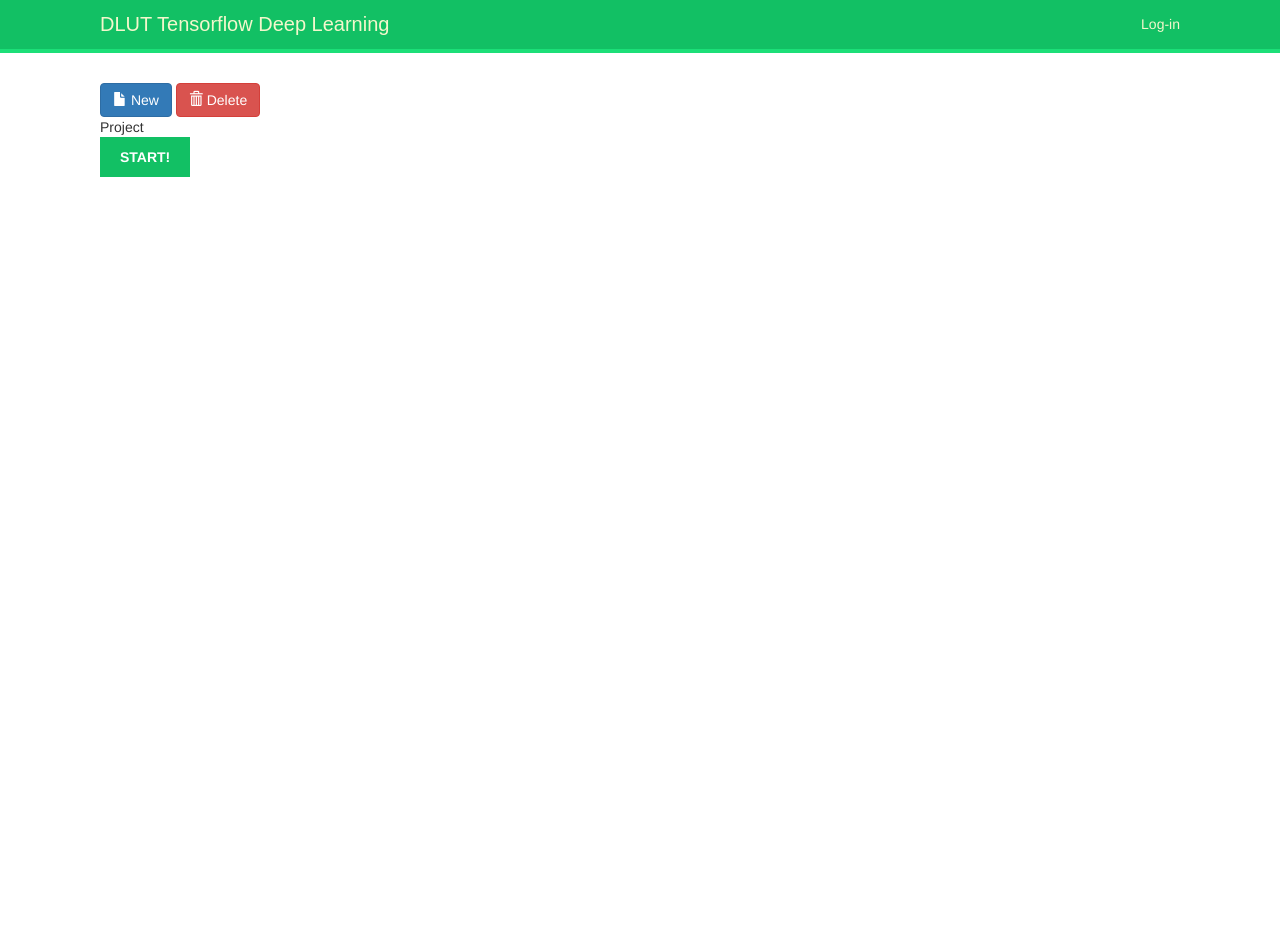
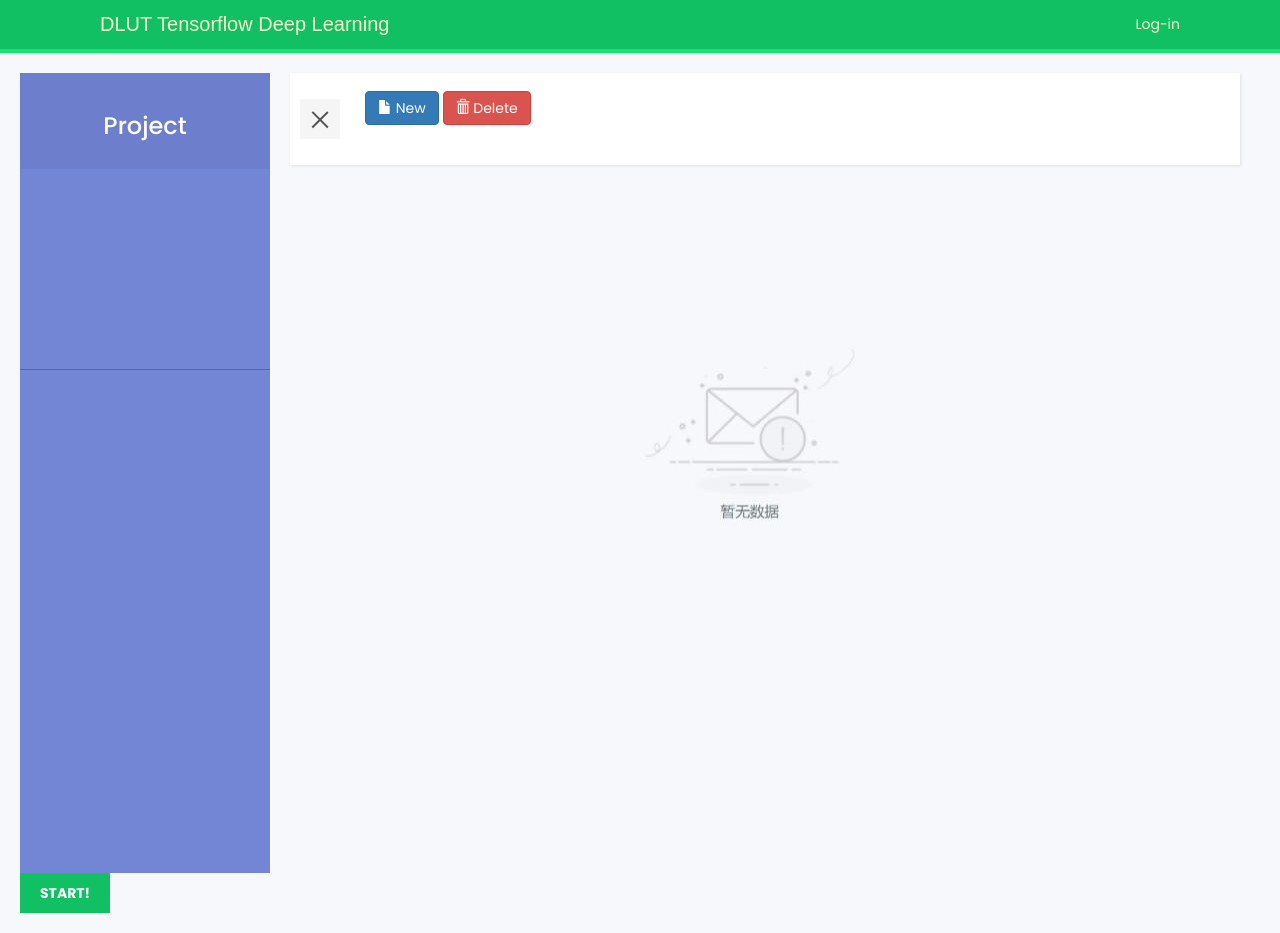
Before and after one commit to Leerw/django-kubeflow, a Django app: page /account/init/ in a window 1280 px wide. Before the commit the page ends 177 px from the top, so only its background shows below. Run offline with Django 3.2, Linux system fonts and the light colour scheme; some libraries are stand-ins or nearby versions; some web fonts are replaced.

Commit message:
fixed backend bug

```diff
--- /dev/null
+++ b/account/static/css/style5.css
@@ -0,0 +1,284 @@
+/*
+    DEMO STYLE
+*/
+@import "https://fonts.googleapis.com/css?family=Poppins:300,400,500,600,700";
+
+
+body {
+    font-family: 'Poppins', sans-serif;
+    background: #f7f8fc;
+}
+
+p {
+    font-family: 'Poppins', sans-serif;
+    font-size: 1.1em;
+    font-weight: 300;
+    line-height: 1.7em;
+    color: #999;
+}
+h3{
+	text-align:center;
+}
+a, a:hover, a:focus {
+    color: inherit;
+    text-decoration: none;
+    transition: all 0.3s;
+}
+.project-choose {
+	position:absolute;
+	height: 56px;
+	top:18px;
+	left:50px;
+}
+.project{
+	width:179px;
+	height:100%;
+	background:#6c757d;
+}
+.button{
+	display: block;
+	float: left;
+	position: relative;
+	height: 46px;
+	width: 80px;
+	margin: 5px 10px 18px 0;
+
+	text-decoration: none;
+	font: 12px "Helvetica Neue", Helvetica, Arial, sans-serif;
+	font-weight: bold;
+	line-height: 25px;
+	text-align: center;
+}
+.button-group {
+	margin-left:10px;
+	height:100%;
+	padding-left:15px;
+	padding-right:15px;
+}
+.button-default {
+	color: #555555;
+    border-bottom: 4px solid #b2b1b1;
+    background: #e2e2e2;
+}
+.title{
+    height: 50px;
+    text-align: center;
+    font-size: 18px;
+    color: #ffffff;
+    letter-spacing: 0;
+    line-height: 50px;
+    border-bottom: 1px solid #333C51;
+}
+.navbar {
+	width:100%;
+	height:92px;
+    padding: 15px 10px;
+    background: #fff;
+    border: none;
+    border-radius: 0;
+    box-shadow: 1px 1px 3px rgba(0, 0, 0, 0.1);
+}
+.file{
+	width:100%;
+	height:617.4px;
+	background:#fff;
+	padding-top:13px;
+	border: none;
+    border-radius: 0;
+    box-shadow: 1px 1px 3px rgba(0, 0, 0, 0.1);
+}
+.navbar-btn {
+    box-shadow: none;
+    outline: none !important;
+    border: none;
+}
+
+.line {
+    width: 100%;
+    height: 1px;
+    border-bottom: 1px dashed #ddd;
+    margin: 40px 0;
+}
+
+/* ---------------------------------------------------
+    SIDEBAR STYLE
+----------------------------------------------------- */
+.wrapper {
+    display: flex;
+    align-items: stretch;
+    perspective: 1500px;
+}
+
+#sidebar {
+    min-width: 250px;
+    max-width: 250px;
+    background: #7386D5;
+    color: #fff;
+    transition: all 0.6s cubic-bezier(0.945, 0.020, 0.270, 0.665);
+    transform-origin: bottom left;
+}
+
+#sidebar.active {
+    margin-left: -250px;
+    transform: rotateY(100deg);
+}
+
+#sidebar .sidebar-header {
+    padding: 20px;
+    background: #6d7fcc;
+}
+
+#sidebar ul.components {
+    padding: 20px 0;
+    border-bottom: 1px solid #47748b;
+}
+
+#sidebar ul p {
+    color: #fff;
+    padding: 10px;
+}
+
+#sidebar ul li a {
+    padding: 10px;
+    font-size: 1.1em;
+    display: block;
+}
+#sidebar ul li a:hover {
+    color: #7386D5;
+    background: #fff;
+}
+
+#sidebar ul li.active > a, a[aria-expanded="true"] {
+    color: #fff;
+    background: #6d7fcc;
+}
+
+
+a[data-toggle="collapse"] {
+    position: relative;
+}
+
+a[aria-expanded="false"]::before, a[aria-expanded="true"]::before {
+    content: '\e259';
+    display: block;
+    position: absolute;
+    right: 20px;
+    font-family: 'Glyphicons Halflings';
+    font-size: 0.6em;
+}
+a[aria-expanded="true"]::before {
+    content: '\e260';
+}
+
+
+ul ul a {
+    font-size: 0.9em !important;
+    padding-left: 30px !important;
+    background: #6d7fcc;
+}
+
+ul.CTAs {
+    padding: 20px;
+}
+
+ul.CTAs a {
+    text-align: center;
+    font-size: 0.9em !important;
+    display: block;
+    border-radius: 5px;
+    margin-bottom: 5px;
+}
+
+a.download {
+    background: #fff;
+    color: #7386D5;
+}
+
+a.article, a.article:hover {
+    background: #6d7fcc !important;
+    color: #fff !important;
+}
+
+
+
+/* ---------------------------------------------------
+    CONTENT STYLE
+----------------------------------------------------- */
+#content {
+	width:100%;
+    padding: 20px;
+	padding-top:0px;
+    min-height: 100vh;
+    transition: all 0.3s;
+}
+
+#sidebarCollapse {
+	position:absolute;
+	left:10px;
+	top:18px;
+    width: 40px;
+    height: 40px;
+    background: #f5f5f5;
+}
+
+#sidebarCollapse span {
+    width: 80%;
+    height: 2px;
+    margin: 0 auto;
+    display: block;
+    background: #555;
+    transition: all 0.8s cubic-bezier(0.810, -0.330, 0.345, 1.375);
+    transition-delay: 0.2s;
+}
+
+#sidebarCollapse span:first-of-type {
+    transform: rotate(45deg) translate(2px, 2px);
+}
+#sidebarCollapse span:nth-of-type(2) {
+    opacity: 0;
+}
+#sidebarCollapse span:last-of-type {
+    transform: rotate(-45deg) translate(1px, -1px);
+}
+
+
+#sidebarCollapse.active span {
+    transform: none;
+    opacity: 1;
+    margin: 5px auto;
+}
+
+
+/* ---------------------------------------------------
+    MEDIAQUERIES
+----------------------------------------------------- */
+@media (max-width: 768px) {
+    #sidebar {
+        margin-left: -250px;
+        transform: rotateY(90deg);
+    }
+    #sidebar.active {
+        margin-left: 0;
+        transform: none;
+    }
+    #sidebarCollapse span:first-of-type,
+    #sidebarCollapse span:nth-of-type(2),
+    #sidebarCollapse span:last-of-type {
+        transform: none;
+        opacity: 1;
+        margin: 5px auto;
+    }
+    #sidebarCollapse.active span {
+        margin: 0 auto;
+    }
+    #sidebarCollapse.active span:first-of-type {
+        transform: rotate(45deg) translate(2px, 2px);
+    }
+    #sidebarCollapse.active span:nth-of-type(2) {
+        opacity: 0;
+    }
+    #sidebarCollapse.active span:last-of-type {
+        transform: rotate(-45deg) translate(1px, -1px);
+    }
+
+}
--- a/account/templates/account/dashboard.html
+++ b/account/templates/account/dashboard.html
@@ -6,17 +6,122 @@
     <link href="{% static 'css/base.css' %}" rel="stylesheet">
     <link rel="stylesheet" href="https://maxcdn.bootstrapcdn.com/bootstrap/4.0.0/css/bootstrap.min.css" integrity="sha384-Gn5384xqQ1aoWXA+058RXPxPg6fy4IWvTNh0E263XmFcJlSAwiGgFAW/dAiS6JXm" crossorigin="anonymous">
     <link rel="stylesheet" href="https://maxcdn.bootstrapcdn.com/bootstrap/3.3.7/css/bootstrap.min.css">
-	<link rel="stylesheet" href="http://cdn.bootcss.com/bootstrap/3.2.0/css/bootstrap.min.css" />
     <script src="http://cdn.bootcss.com/jquery/1.11.1/jquery.min.js"></script>
     <script src="http://cdn.bootcss.com/bootstrap/3.2.0/js/bootstrap.min.js"></script>
+    <link href="{% static 'css/style5.css' %}" rel="stylesheet">
 </head>
 {% endblock %}
 
 {% block content %}
+<div class="wrapper">
+
+    <nav id="sidebar">
+        <div class="sidebar-header">
+				<h3>Project</h3>
+        </div>
+
+        <ul class="list-unstyled components">
+            <li  onclick="showOtherDiv(0)">
+                <a id="0project" href="#"></a>
+            </li>
+            <li onclick="showOtherDiv(1)" >
+                <a id="1project" href="#"></a>
+            </li>
+            <li onclick="showOtherDiv(2)">
+                <a id="2project" href="#"></a>
+
+            <li onclick="showOtherDiv(3)">
+                <a id="3project" href="#"></a>
+            </li>
+            <li onclick="showOtherDiv(4)">
+                <a id="4project" href="#"></a>
+            </li>
+            <li onclick="showOtherDiv(5)">
+                <a id="5project" href="#"></a>
+            </li>
+            <li onclick="showOtherDiv(6)">
+                <a id="6project" href="#"></a>
+            </li>
+            <li onclick="showOtherDiv(7)">
+                <a id="7project" href="#"></a>
+            </li>
+        </ul>
+    </nav>
+
+    <script type="text/javascript">
+    function showOtherDiv(num){
+        //获取要显示的div对象
+        var  otherDiv=document.getElementById('otherDiv');
+        //显示
+        otherDiv1.style.display="block";
+        otherDiv2.style.display = "none";
+        SelectObj(num);
+    }
+    </script>
+
+    <!--获得输入的信息并且显示-->
+    <script type="text/javascript">
+        var counter = 0;
+        var objb;
+        function GetAndShowinfo() {
+            var inputnamevalue = document.getElementById('inputName').value;
+            var inputdesvalue = document.getElementById('inputdes').value;
+            var obja = document.getElementById(counter + 'project');
+            obja.innerHTML = inputnamevalue;
+            counter++;
+        }
+        function SelectObj(num)
+        {
+            objb = document.getElementById(num + 'project');
+        }
+        function Deleteinfo()
+        {
+            objb.innerHTML = " ";
+            counter--;
+        }
+    </script>
+
+
+
+    <div id="content">
+        <nav class="navbar navbar-default">
+            <div class="container-fluid">
+                <div class="navbar-header">
+                    <button type="button" id="sidebarCollapse" class="navbar-btn">
+                        <span></span>
+                        <span></span>
+                        <span></span>
+                    </button>
+                </div>
                 <div class="project-choose">
                     <div class="button-group" role="group">
                         <button type="button" class="btn btn-primary" data-toggle="modal" data-target="#myModal">
                             <span class="glyphicon glyphicon-file" aria-hidden="true"></span> New</button>
+                        <button type="button" class="btn btn-danger" data-toggle="modal" data-target="#myModal3">
+                            <span class="glyphicon glyphicon-trash" aria-hidden="true"></span> Delete</button>
+                    </div>
+                </div>
+            </div>
+        </nav>
+        <div id="otherDiv2" style="text-align:center;padding-top:120px">
+            <img src="{% static 'css/No_Message.jpg' %}">
+        </div>
+
+        <div id="otherDiv1" class="file" style="display:none">
+            <div class="container-fluid">
+            </div>
+        </div>
+    </div>
+</div>
+
+    <script type="text/javascript">
+        $(document).ready(function () {
+            $('#sidebarCollapse').on('click', function () {
+                $('#sidebar').toggleClass('active');
+                $(this).toggleClass('active');
+            });
+        });
+    </script>
 
     <div class="modal fade" id="myModal" tabindex="-1" role="dialog" aria-labelledby="myModalLabel" aria-hidden="true">
         <div class="modal-dialog">
@@ -38,34 +143,43 @@
                         </div>
                     </div>
                     <div class="modal-footer">
-                                <input data-toggle="modal" class="btn btn-success" type="submit" name="init_kubeflow" value="Done!"></input>
+                        <input onclick="GetAndShowinfo()" data-toggle="modal" class="btn btn-success" type="submit" name="init_kubeflow" value="Done!"></input>
                         <button class="btn btn-outline-danger btn-lg" data-dismiss="modal">Cancel</button>
                     </div>
                 </form>
-
             </div>
         </div>
     </div>
-            <button type="button" class="btn btn-danger">
-                <span class="glyphicon glyphicon-trash" aria-hidden="true"></span> Delete</button>
+
+    {% comment %} <div class="modal fade" id="myModal2">
+		<div class="modal-dialog">
+			<div class="modal-content">
+				<div class="modal-header"> Message </div>
+				<div class="modal-body">
+					Please waiting for initialization!
 				</div>
-    <div class="project">
-        <div class="title">Project</div>
-        <div id="txt"></div>
+				<div class="modal-footer">
+				  <button class="btn btn-danger" data-dismiss="modal">Close</button>
 				</div>
-    <!-- {% block form %}
-    <form action="{% url 'init' %}" method="get"> {{ form.as_p }} {% csrf_token %}
-            {% ifequal executed 'done' %}
-                <a href="127.0.0.1:8888" target="view_window">打开notebook</a>
-            {% else %}
-            <button type="commit" class="btn btn-primary btn-lg " id="load" data-loading-text="<i class='fa fa-circle-o-notch fa-spin'></i> Processing Order">初始化</button>
-            {% endifequal %}
-        </form>
-    {% endblock %} -->
-    <!-- how to open kubernetes dashboard?
-            1. create a form containing a button with post method
-            2. when click on the button, it activate a function that execute a subprocess 'minikube dashboard'
-    -->
+			</div>
+		</div>
+	</div> {% endcomment %}
+
+    <div class="modal fade" id="myModal3">
+        <div class="modal-dialog">
+            <div class="modal-content">
+                <div class="modal-header"> Message </div>
+                <div class="modal-body">
+                    Be sure to delete？
+                </div>
+                <div class="modal-footer">
+                  <button onclick="Deleteinfo()" class="btn btn-success" data-dismiss="modal">Yes</button>
+                  <button class="btn btn-danger" data-dismiss="modal">No</button>
+                </div>
+            </div>
+        </div>
+    </div>
+
     {% block dashboard_notebook %}
         <form action="{% url 'init' %}" method="get">
             {{ form.as_p }}
@@ -82,14 +196,3 @@
         </form>
     {% endblock %}
 {% endblock %}
-<!--
-<script>
-$('.btn').on('click', function() {
-    var $this = $(this);
-  $this.button('loading');
-    setTimeout(function() {
-       $this.button('reset');
-   }, 120000);
-});
-</script>
--->
--- a/account/templates/base.html
+++ b/account/templates/base.html
@@ -23,6 +23,7 @@
             <a href="{% url "logout" %}">Logout</a> {% else %}
             <a href="{% url "login" %}">Log-in</a> {% endif %} </span>
     </div>
+    <br>
     <div id="content">
         {% with dashboard_url='none' %}
 
```
Also changed, not shown: account/static/css/No_Message.jpg (added). Lines whose indentation alone changed are shown as unchanged.
